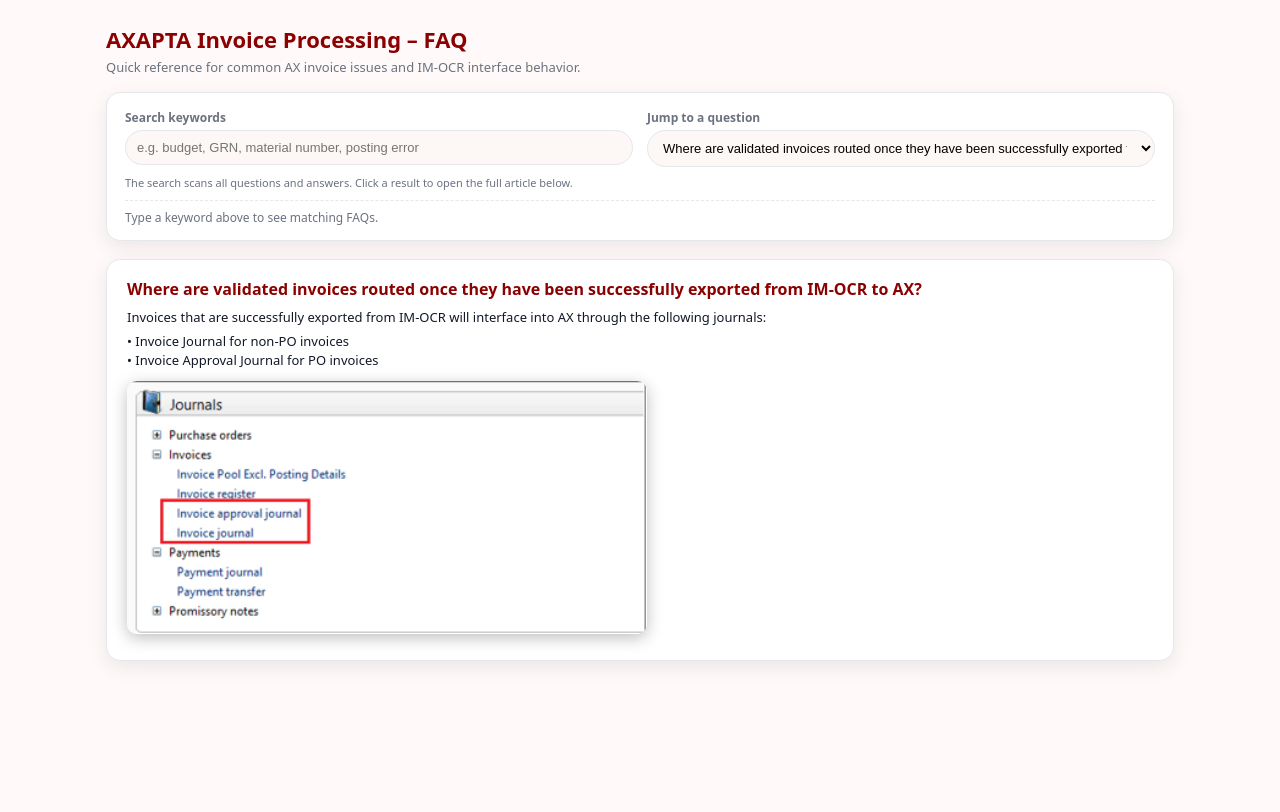
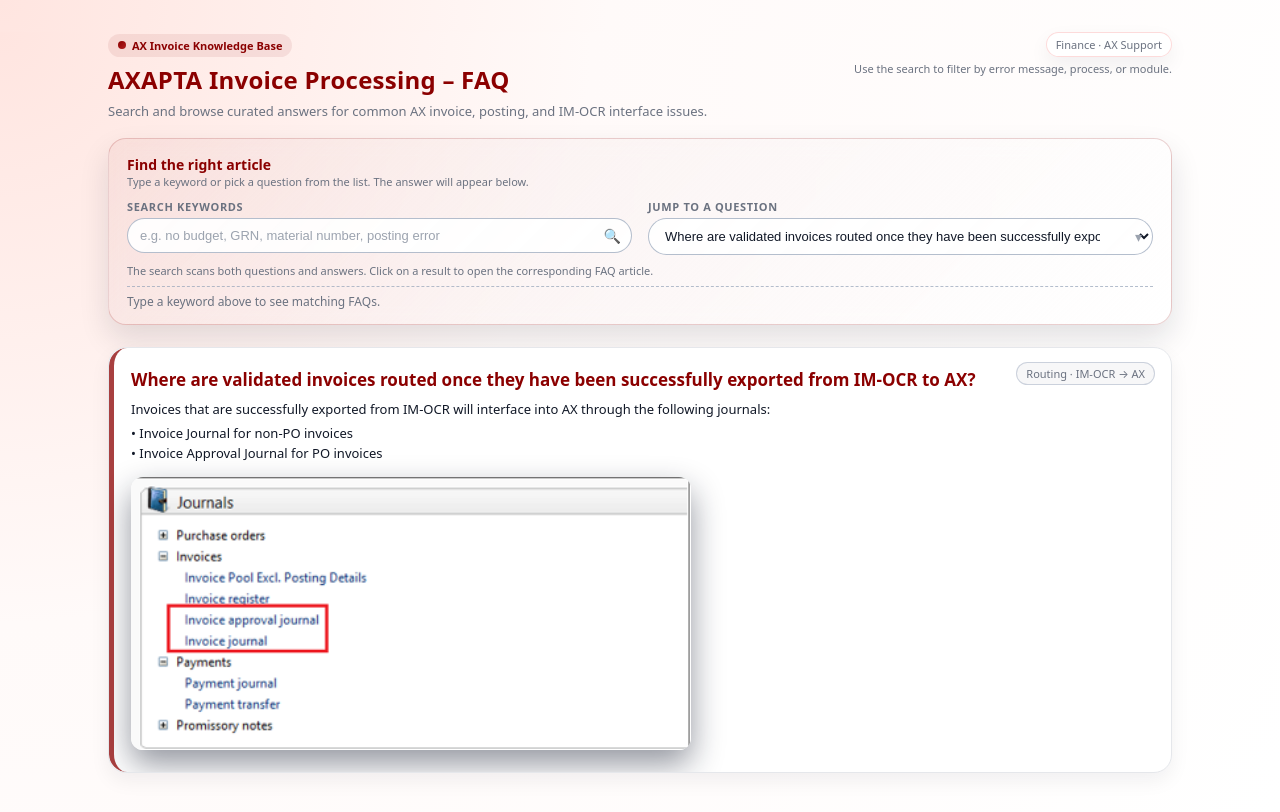
Before and after one commit to AsianSpud/ax-faq, a plain HTML site: page index.html in a window 1280 px wide. Drawn offline with Linux system fonts and the light colour scheme.

Commit message:
Update index.html

```diff
--- a/index.html
+++ b/index.html
@@ -14,7 +14,7 @@
     padding: 0;
     width: 100%;
     font-family: system-ui, -apple-system, "Segoe UI", Arial, sans-serif;
-    background: #fffaf9;
+    background: radial-gradient(circle at top left, #ffe5e0 0, #fffaf9 40%, #fff 100%);
     color: #111827;
   }
   *, *::before, *::after { box-sizing: border-box; }
@@ -26,65 +26,149 @@
     --muted: #6b7280;
     --accent: #8b0000;
     --accent-soft: #b22222;
+    --accent-light: #fbe5e1;
     --border: #e5e7eb;
-    --shadow: 0 6px 20px rgba(0,0,0,0.08);
+    --shadow-soft: 0 14px 30px rgba(15, 23, 42, 0.12);
+    --shadow-subtle: 0 8px 20px rgba(15, 23, 42, 0.06);
   }
 
   .page {
     max-width: 1100px;
-    margin: 24px auto;
-    padding: 0 16px 32px;
+    margin: 32px auto 40px;
+    padding: 0 18px;
   }
 
-  .header {
-    margin-bottom: 16px;
+  /* HEADER */
+  .header-shell {
+    display: flex;
+    justify-content: space-between;
+    align-items: flex-start;
+    gap: 16px;
+    margin-bottom: 18px;
   }
-  .header h1 {
+  .header-left {
+    flex: 1;
+  }
+  .badge {
+    display: inline-flex;
+    align-items: center;
+    gap: 6px;
+    padding: 4px 10px;
+    font-size: 11px;
+    font-weight: 600;
+    border-radius: 999px;
+    background: rgba(139, 0, 0, 0.08);
+    color: var(--accent);
+    margin-bottom: 6px;
+  }
+  .badge-dot {
+    width: 8px;
+    height: 8px;
+    border-radius: 999px;
+    background: linear-gradient(135deg, var(--accent), var(--accent-soft));
+  }
+  .header-left h1 {
     margin: 0;
-    font-size: 22px;
+    font-size: 24px;
+    letter-spacing: 0.01em;
     color: var(--accent);
   }
-  .header p {
-    margin: 4px 0 0;
+  .header-left p {
+    margin: 6px 0 0;
     font-size: 13px;
     color: var(--muted);
   }
 
-  /* CONTROL CARD (search + dropdown) */
+  .header-right {
+    text-align: right;
+    font-size: 11px;
+    color: var(--muted);
+  }
+  .pill-info {
+    display: inline-flex;
+    padding: 4px 9px;
+    border-radius: 999px;
+    background: #ffffffcc;
+    border: 1px solid rgba(248, 113, 113, 0.25);
+    box-shadow: var(--shadow-subtle);
+    margin-bottom: 4px;
+  }
+
+  /* CONTROLS CARD */
   .controls-card {
-    background: var(--card);
-    border-radius: 14px;
-    border: 1px solid var(--border);
-    box-shadow: var(--shadow);
+    background: linear-gradient(135deg, rgba(139,0,0,0.05), rgba(255,255,255,0.95));
+    border-radius: 18px;
+    border: 1px solid rgba(139,0,0,0.18);
+    box-shadow: var(--shadow-soft);
     padding: 16px 18px 14px;
-    margin-bottom: 18px;
+    margin-bottom: 22px;
+    backdrop-filter: blur(8px);
   }
+  .controls-header {
+    display: flex;
+    justify-content: space-between;
+    align-items: center;
+    gap: 10px;
+    margin-bottom: 10px;
+  }
+  .controls-title {
+    font-size: 14px;
+    font-weight: 600;
+    color: var(--accent);
+  }
+  .controls-sub {
+    font-size: 11px;
+    color: var(--muted);
+  }
+
   .controls-grid {
     display: grid;
-    grid-template-columns: 2fr 2fr;
-    gap: 10px 14px;
+    grid-template-columns: minmax(0, 2fr) minmax(0, 2fr);
+    gap: 10px 16px;
   }
+
   .field label {
     display: block;
-    font-size: 12px;
+    font-size: 11px;
     font-weight: 600;
     color: var(--muted);
     margin-bottom: 4px;
+    text-transform: uppercase;
+    letter-spacing: 0.06em;
+  }
+  .field-input-shell {
+    position: relative;
   }
   .field input,
   .field select {
     width: 100%;
-    padding: 9px 11px;
+    padding: 9px 36px 9px 12px;
     border-radius: 999px;
-    border: 1px solid var(--border);
+    border: 1px solid rgba(148,163,184,0.7);
     font-size: 13px;
     outline: none;
-    background: #fdf7f5;
+    background: rgba(255,255,255,0.9);
+    color: var(--text);
+    transition: border-color 0.15s ease, box-shadow 0.15s ease, background 0.15s ease, transform 0.08s ease;
+  }
+  .field input::placeholder {
+    color: #9ca3af;
   }
   .field input:focus,
   .field select:focus {
     border-color: var(--accent-soft);
-    box-shadow: 0 0 0 1px rgba(178,34,34,0.15);
+    box-shadow: 0 0 0 1px rgba(178,34,34,0.18);
+    background: #ffffff;
+    transform: translateY(-1px);
+  }
+  .field-icon {
+    position: absolute;
+    right: 11px;
+    top: 50%;
+    transform: translateY(-50%);
+    font-size: 14px;
+    pointer-events: none;
+    color: #9ca3af;
   }
 
   .hint {
@@ -95,11 +179,11 @@
 
   /* SEARCH RESULTS LIST */
   .results {
-    margin-top: 10px;
-    border-top: 1px dashed var(--border);
-    padding-top: 8px;
+    margin-top: 8px;
     font-size: 12px;
     color: var(--muted);
+    border-top: 1px dashed rgba(148,163,184,0.7);
+    padding-top: 6px;
   }
   .results ul {
     list-style: none;
@@ -110,107 +194,178 @@
     margin-bottom: 4px;
   }
   .results button {
-    background: transparent;
+    background: #ffffff;
     border-radius: 999px;
-    border: 1px solid var(--border);
+    border: 1px solid rgba(148,163,184,0.7);
     padding: 4px 9px;
     font-size: 12px;
     cursor: pointer;
     color: var(--accent);
+    display: inline-flex;
+    align-items: center;
+    gap: 6px;
+    transition: background 0.15s ease, border-color 0.15s ease, transform 0.08s ease, box-shadow 0.15s ease;
+  }
+  .results button span.dot {
+    width: 6px;
+    height: 6px;
+    border-radius: 999px;
+    background: rgba(248,113,113,1);
   }
   .results button:hover {
     background: rgba(139,0,0,0.06);
-    border-color: rgba(139,0,0,0.2);
+    border-color: rgba(139,0,0,0.3);
+    transform: translateY(-1px);
+    box-shadow: 0 6px 14px rgba(15,23,42,0.12);
   }
 
-  /* FAQ ANSWER AREA */
+  /* FAQ ANSWER CARD */
   #faqContainer {
-    margin-top: 8px;
+    margin-top: 6px;
   }
   .faq {
     display: none;
     background: var(--card);
-    border-radius: 14px;
+    border-radius: 18px;
     border: 1px solid var(--border);
-    box-shadow: var(--shadow);
-    padding: 18px 20px 16px;
+    box-shadow: var(--shadow-subtle);
+    padding: 20px 22px 18px;
+    position: relative;
+    overflow: hidden;
+  }
+  .faq::before {
+    content: "";
+    position: absolute;
+    inset: 0;
+    border-radius: inherit;
+    border-left: 5px solid rgba(139,0,0,0.75);
+    pointer-events: none;
+  }
+  .faq-tag {
+    position: absolute;
+    right: 16px;
+    top: 14px;
+    font-size: 11px;
+    padding: 3px 9px;
+    border-radius: 999px;
+    background: rgba(15,23,42,0.03);
+    border: 1px solid rgba(148,163,184,0.45);
+    color: #6b7280;
   }
   .faq.active {
     display: block;
+    animation: fadeIn 0.18s ease-out;
   }
   .faq h2 {
     margin: 0 0 8px;
-    font-size: 16px;
+    font-size: 17px;
     color: var(--accent);
   }
   .faq p {
     margin: 4px 0;
     font-size: 13px;
-    line-height: 1.5;
+    line-height: 1.55;
   }
   .faq img {
     width: 100%;
-    max-width: 520px;
-    border-radius: 10px;
-    margin: 10px 0;
-    box-shadow: 0 4px 16px rgba(0,0,0,0.25);
+    max-width: 560px;
+    border-radius: 12px;
+    margin: 14px 0 4px;
+    box-shadow: 0 14px 32px rgba(15,23,42,0.45);
     display: block;
   }
 
+  @keyframes fadeIn {
+    from { opacity: 0; transform: translateY(6px); }
+    to   { opacity: 1; transform: translateY(0); }
+  }
+
   @media (max-width: 720px) {
-    .controls-grid {
-      grid-template-columns: 1fr;
-    }
+    .page { margin: 22px auto 28px; padding: 0 12px; }
+    .header-shell { flex-direction: column; align-items: flex-start; }
+    .header-right { text-align: left; }
+    .controls-grid { grid-template-columns: 1fr; }
+    .faq { padding: 18px 16px 16px; }
+    .faq-tag { right: 10px; top: 10px; }
   }
 </style>
 </head>
 <body>
 
 <div class="page">
-  <header class="header">
-    <h1>AXAPTA Invoice Processing – FAQ</h1>
-    <p>Quick reference for common AX invoice issues and IM-OCR interface behavior.</p>
-  </header>
+  <!-- HEADER -->
+  <div class="header-shell">
+    <div class="header-left">
+      <div class="badge">
+        <span class="badge-dot"></span>
+        AX Invoice Knowledge Base
+      </div>
+      <h1>AXAPTA Invoice Processing – FAQ</h1>
+      <p>Search and browse curated answers for common AX invoice, posting, and IM-OCR interface issues.</p>
+    </div>
+    <div class="header-right">
+      <div class="pill-info">Finance · AX Support</div>
+      <div>Use the search to filter by error message, process, or module.</div>
+    </div>
+  </div>
 
-  <!-- CONTROLS: search + dropdown -->
+  <!-- CONTROLS -->
   <section class="controls-card">
+    <div class="controls-header">
+      <div>
+        <div class="controls-title">Find the right article</div>
+        <div class="controls-sub">Type a keyword or pick a question from the list. The answer will appear below.</div>
+      </div>
+    </div>
+
     <div class="controls-grid">
       <div class="field">
         <label for="searchInput">Search keywords</label>
-        <input id="searchInput" type="search" placeholder="e.g. budget, GRN, material number, posting error">
+        <div class="field-input-shell">
+          <input id="searchInput" type="search" autocomplete="off"
+                 placeholder="e.g. no budget, GRN, material number, posting error">
+          <span class="field-icon">🔍</span>
+        </div>
       </div>
+
       <div class="field">
         <label for="faqSelect">Jump to a question</label>
-        <select id="faqSelect">
-          <option value="">Select FAQ…</option>
-          <!-- options will be filled by JS from the FAQs below -->
-        </select>
+        <div class="field-input-shell">
+          <select id="faqSelect">
+            <option value="">Select FAQ…</option>
+            <!-- options filled by JS -->
+          </select>
+          <span class="field-icon">▾</span>
+        </div>
       </div>
     </div>
+
     <div class="hint">
-      The search scans all questions and answers. Click a result to open the full article below.
+      The search scans both questions and answers. Click on a result to open the corresponding FAQ article.
     </div>
+
     <div id="searchResults" class="results">
       Type a keyword above to see matching FAQs.
     </div>
   </section>
 
-  <!-- ANSWER AREA: all FAQs are here; JS shows only one at a time -->
+  <!-- ANSWER AREA -->
   <section id="faqContainer">
 
     <!-- Q1 -->
     <article class="faq" data-id="q1">
+      <div class="faq-tag">Routing · IM-OCR → AX</div>
       <h2>Where are validated invoices routed once they have been successfully exported from IM-OCR to AX?</h2>
       <p>Invoices that are successfully exported from IM-OCR will interface into AX through the following journals:</p>
       <p>• Invoice Journal for non-PO invoices<br>
          • Invoice Approval Journal for PO invoices</p>
-      <!-- Image from GitHub (working) -->
       <img src="https://raw.githubusercontent.com/AsianSpud/ax-faq/main/1.PNG"
            alt="IM-OCR to AX routing screenshot">
     </article>
 
     <!-- Q2 -->
     <article class="faq" data-id="q2">
+      <div class="faq-tag">Invoice Approval Journal</div>
       <h2>What should I do if I accidentally cancelled an invoice in the Invoice Approval Journal?</h2>
       <p>To restore the invoice:</p>
       <p>1. Open the Invoice Approval Journal.<br>
@@ -219,11 +374,11 @@
          4. Confirm by selecting <strong>Yes</strong>.<br>
          5. Fetch voucher.<br>
          6. Click <strong>Select</strong> then <strong>OK</strong> to complete the process.</p>
-      <!-- Pwede ka maglagay ng screenshot dito kung gusto mo -->
     </article>
 
     <!-- Q3 -->
     <article class="faq" data-id="q3">
+      <div class="faq-tag">Posting error · Infolog</div>
       <h2>What does the error message “Insufficient information / Intercompany posting missing / Update canceled” mean in AX?</h2>
       <p>This error appears when AX is unable to post an invoice due to missing or incorrect data in the voucher. The Infolog may show messages such as:</p>
       <p>“Insufficient information in a line in voucher …” – Required fields (e.g., ledger account, offset account, or financial dimensions) are missing.</p>
@@ -234,12 +389,14 @@
 
     <!-- Q4 -->
     <article class="faq" data-id="q4">
+      <div class="faq-tag">Budget control</div>
       <h2>To whom should I coordinate if a “no budget” error occurs during invoice posting?</h2>
       <p>Coordinate with the Requestors or Marketing Coordinators so they can top up the budget. Once the budget has been updated, you can proceed to post the invoice.</p>
     </article>
 
     <!-- Q5 -->
     <article class="faq" data-id="q5">
+      <div class="faq-tag">PO · GRN</div>
       <h2>How do I handle an invoice in AX when the invoice amount is higher than the PO GRN amount?</h2>
       <p>Ask the requestor to create an additional Purchase Order (PO) for the excess amount. Once the additional PO number is provided, follow these steps:</p>
       <p>1. Go to the Invoice Approval Journal in AX.<br>
@@ -252,6 +409,7 @@
 
     <!-- Q6 -->
     <article class="faq" data-id="q6">
+      <div class="faq-tag">Item price · Setup</div>
       <h2>What does the error “Cannot create a record in Price (InventItemPrice). Item Number RBMENSYMVN006.” mean in AX?</h2>
       <p>This error indicates that AX is unable to create or update a price record for the specified item (RBMENSYMVN006) in the InventItemPrice table. Common causes include:</p>
       <p>• The item number does not exist or is inactive in the system.<br>
@@ -262,6 +420,7 @@
 
     <!-- Q7 -->
     <article class="faq" data-id="q7">
+      <div class="faq-tag">Ledger · Posting</div>
       <h2>The ledger account tagged in the PO is incorrect; how can I correct it during invoice posting?</h2>
       <p>To correct the ledger account during invoice posting:</p>
       <p>1. Go to the Invoice Approval Journal in AX.<br>
@@ -273,6 +432,7 @@
 
     <!-- Q8 -->
     <article class="faq" data-id="q8">
+      <div class="faq-tag">Dimensions · Project</div>
       <h2>What should I do if the PO dimension does not match the project master in AX?</h2>
       <p>If the dimensions set in the PO do not match the project master, requestors should:</p>
       <p>• Verify the project dimensions in the project master.<br>
@@ -283,6 +443,7 @@
 
     <!-- Q9 -->
     <article class="faq" data-id="q9">
+      <div class="faq-tag">Processing Log</div>
       <h2>Where can I find an invoice exported from IM-OCR to AX if it does not appear in the Invoice Journal or Invoice Approval Journal?</h2>
       <p>If an invoice exported from IM-OCR does not appear in the Invoice Journal or Invoice Approval Journal, it may not have been successfully interfaced into AX. To locate it:</p>
       <p>• Check the Invoice Processing Log in AX to see the current status of the invoice.<br>
@@ -296,6 +457,7 @@
 
     <!-- Q10 -->
     <article class="faq" data-id="q10">
+      <div class="faq-tag">Periods · Calendar</div>
       <h2>What should I do if the invoice cannot be posted in AX due to a closed period?</h2>
       <p>If the invoice cannot be posted because the period is closed:</p>
       <p>1. Check the posting date used for the invoice in AX.<br>
@@ -305,6 +467,7 @@
 
     <!-- Q11 -->
     <article class="faq" data-id="q11">
+      <div class="faq-tag">PO number · Interface</div>
       <h2>How do I resolve the AX interface error “Line Item 1.00 – PO Number NPOXX-00XXX is invalid”?</h2>
       <p>This error appears when the PO number captured in IM-OCR does not match a valid PO in AX. To resolve it:</p>
       <p>• Verify the PO number in the invoice and ensure it matches exactly with the PO created in AX.<br>
@@ -315,6 +478,7 @@
 
     <!-- Q12 -->
     <article class="faq" data-id="q12">
+      <div class="faq-tag">Dimension validation</div>
       <h2>How do I resolve a dimension error such as “Business Line/PRIN-PROD combination failing financial dimension” in AX?</h2>
       <p>This error occurs when the financial dimensions used in the PO line do not match a valid or allowed dimension combination in AX. To resolve it:</p>
       <p>1. Check the financial dimensions (e.g., Business Line, PRIN, Product, Cost Center) assigned to the line.<br>
@@ -325,6 +489,7 @@
 
     <!-- Q13 -->
     <article class="faq" data-id="q13">
+      <div class="faq-tag">Material master</div>
       <h2>How do I resolve the AX interface error “Material Number is invalid”?</h2>
       <p>To resolve this:</p>
       <p>• Verify the material/item number on the invoice and ensure it is correctly encoded in IM-OCR.<br>
@@ -407,8 +572,11 @@
     matches.forEach(m => {
       const li = document.createElement("li");
       const btn = document.createElement("button");
+      const dot = document.createElement("span");
+      dot.className = "dot";
       btn.type = "button";
-      btn.textContent = m.title;
+      btn.appendChild(dot);
+      btn.append(" " + m.title);
       btn.addEventListener("click", () => {
         selectEl.value = m.id;
         showFaq(m.id);
```
